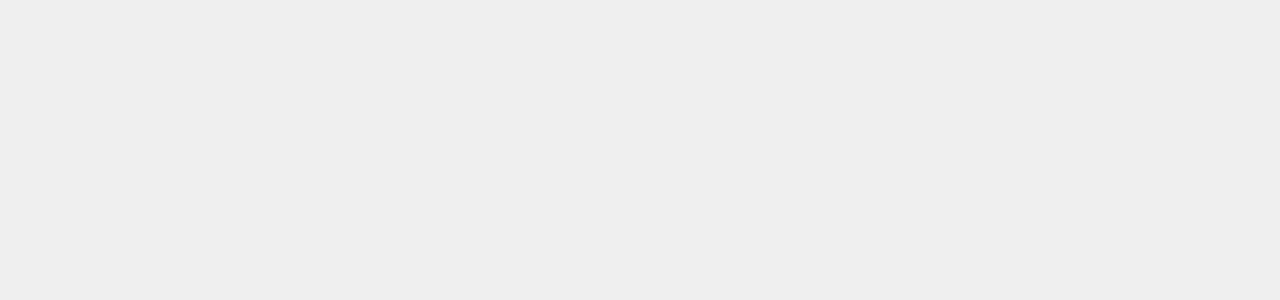
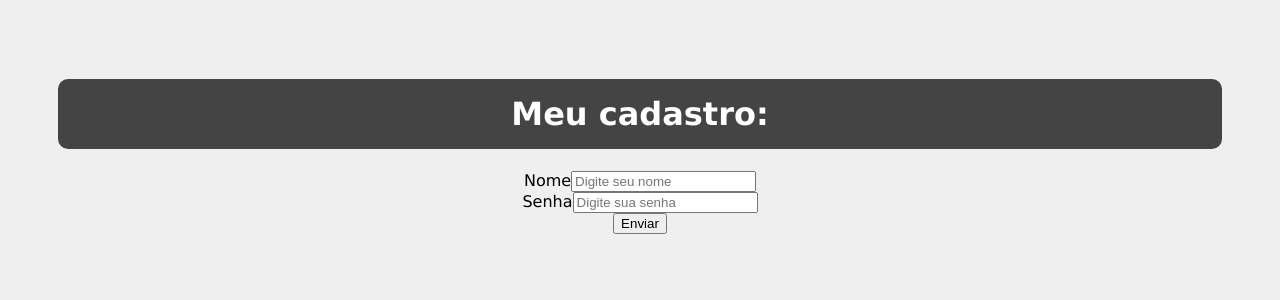
Before and after one commit to mateuscorreiaazevedo/react, a React (Create React App) app in the folder my-project/: page / in a window 1280 px wide. Shown: the top 300 px of the page. Built offline with nearby package versions, Linux system fonts and the light colour scheme.

Commit message:
new update 01

```diff
--- a/my-project/src/App.js
+++ b/my-project/src/App.js
@@ -1,9 +1,13 @@
 import "./App.css";
-
+import Events from "./components/Aula05/Events";
+import Form from "./components/Aula05/Form";
 function App() {
   return (
     <div className="App">
+      {/* <Events number={1}/>
+      <Events number={2}/> */}
 
+      <Form />
     </div>
   );
 }
--- /dev/null
+++ b/my-project/src/components/Aula05/Events.jsx
@@ -0,0 +1,16 @@
+const Events = ({ number }) => {
+
+    const myEvent = () => {
+
+        console.log(`Opa! fui ativado! ${number}`)
+    }
+
+    return (
+        <div>
+            <p>Clique para disparar um Evento</p>
+            <button onClick={myEvent}>Active!</button>
+        </div>
+    )
+}
+
+export default Events
--- a/my-project/src/components/Aula05/Form.jsx
+++ b/my-project/src/components/Aula05/Form.jsx
@@ -1,45 +1,47 @@
-import Styles from './Form.module.css'
-import { useState } from 'react'
+import { useState } from "react";
+const Form = () => {
+  const USER = (e) => {
+    e.preventDefault();
+    console.log(`Usuário ${name}; Senha ${password}`);
+  };
 
-function Form() {
-    function userAccount(e) {
-        e.preventDefault()
-        console.log(`Usuário ${name} - Senha ${password}`)
-    }
-
-    const [name, setName] = useState()
-    const [password, setPassword] = useState()
+  const [name, setName] = useState();
+  const [password, setPassword] = useState();
 
   return (
     <div>
-            <h1>Cadastre-se!</h1>
-            <form action="" onSubmit={userAccount}>
+      <h1>Meu cadastro:</h1>
+      <form action="" onSubmit={USER}>
         <div>
-                    <label htmlFor="name">Nome de Usuário: </label>
+          <label htmlFor="name">
+            Nome
             <input
               type="text"
+              name="name"
               id="name"
-                        name='userName'
               placeholder="Digite seu nome"
               onChange={(e) => setName(e.target.value)}
             />
+          </label>
         </div>
         <div>
-                    <label htmlFor="password">Senha:</label>
+          <label htmlFor="password">
+            Senha
             <input
               type="password"
+              name="password"
               id="password"
-                        name='userPassword'
-                        placeholder='Digite sua Senha'
+              placeholder="Digite sua senha"
               onChange={(e) => setPassword(e.target.value)}
             />
+          </label>
         </div>
         <div>
-                    <button type='submit'>Cadastrar</button>
+          <button type="submit">Enviar</button>
         </div>
       </form>
     </div>
-    )
-}
+  );
+};
 
-export default Form
+export default Form;
--- a/my-project/src/index.css
+++ b/my-project/src/index.css
@@ -4,8 +4,9 @@ body {
   font-family: Verdana, Geneva, Tahoma, sans-serif;
 }
 
-h1 {
+h1, p {
   color: #fff;
   background-color: #444;
   border-radius: 10px;
+  padding: 1rem 0;
 }
```
Lines whose indentation alone changed are shown as unchanged.
